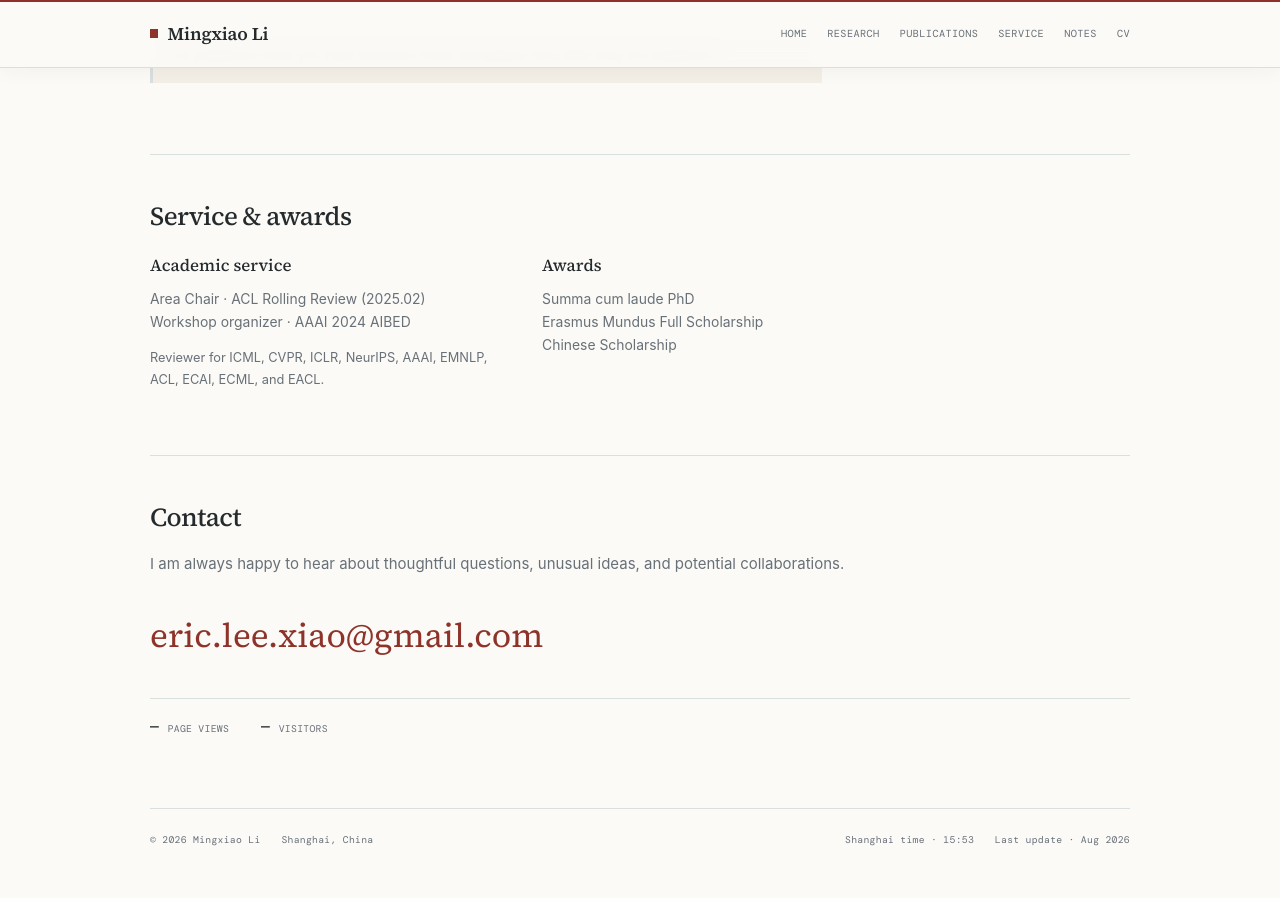
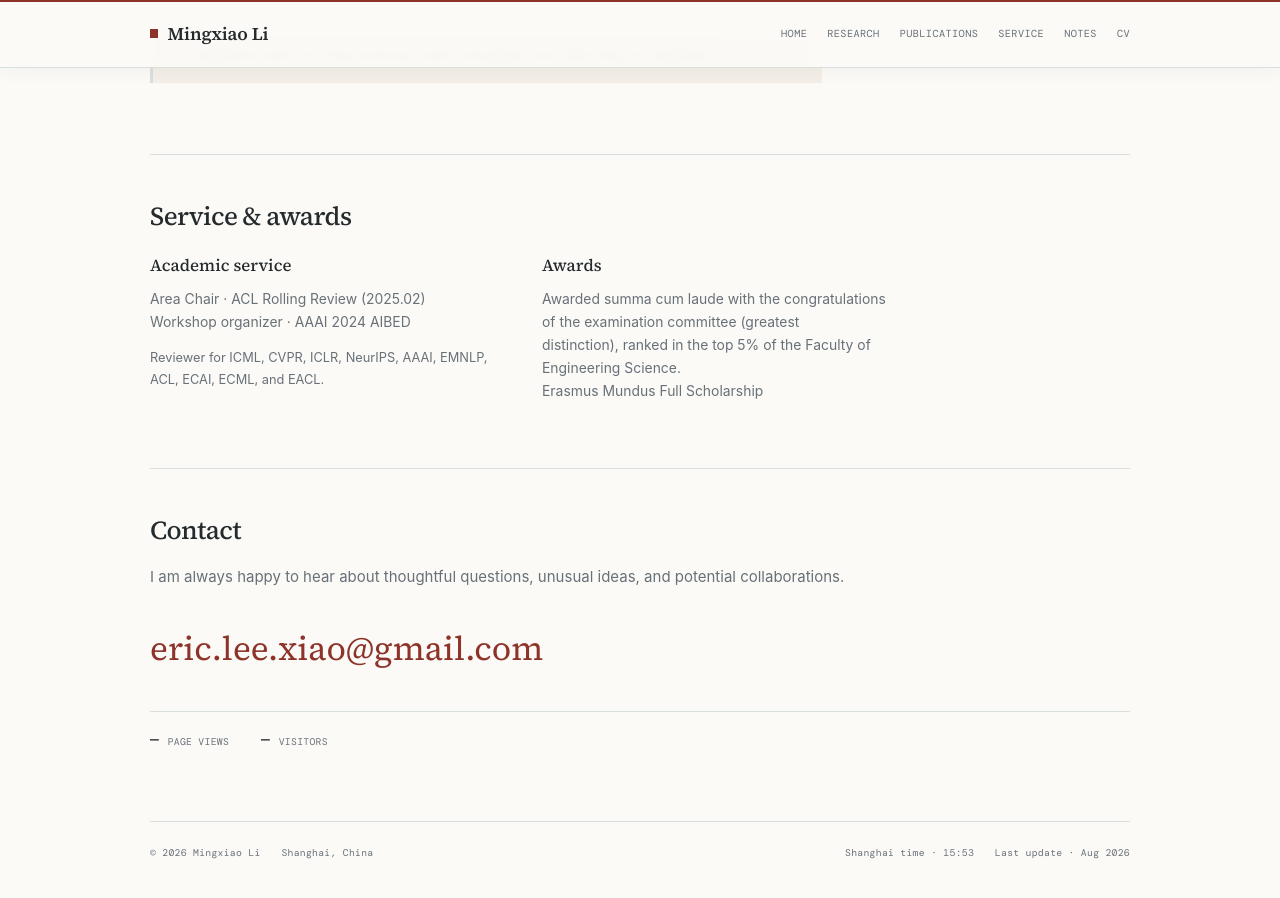
Before and after one commit to Mingxiao-Li/mingxiao-li.github.io, a Jekyll site: the page built from index.html, in a window 1280 px wide and 900 px high, scrolled down 2426 px. Built offline with Jekyll 4.4.1, drawn with Linux system fonts in a browser that asks for light colours.

Commit message:
Update profile

```diff
--- a/index.html
+++ b/index.html
@@ -148,7 +148,7 @@
     </div>
     <div>
       <h3>Awards</h3>
-      <p>Summa cum laude PhD<br>Erasmus Mundus Full Scholarship<br>Chinese  Scholarship</p>
+      <p>Awarded summa cum laude with the congratulations of the examination committee (greatest<br>distinction), ranked in the top 5% of the Faculty of Engineering Science.<br>Erasmus Mundus Full Scholarship<br></p>
     </div>
   </div>
 </section>
```
